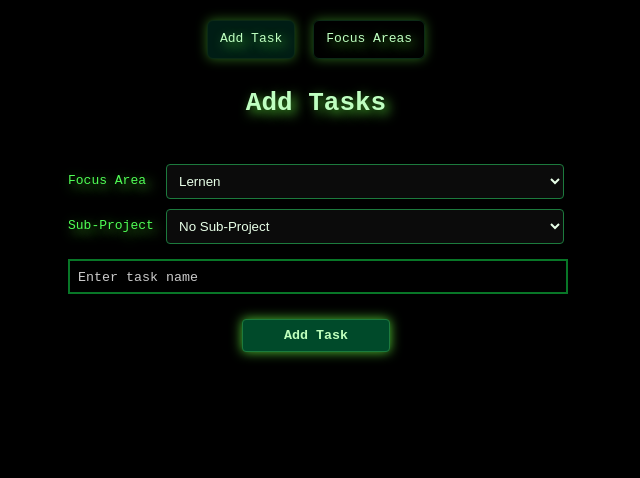
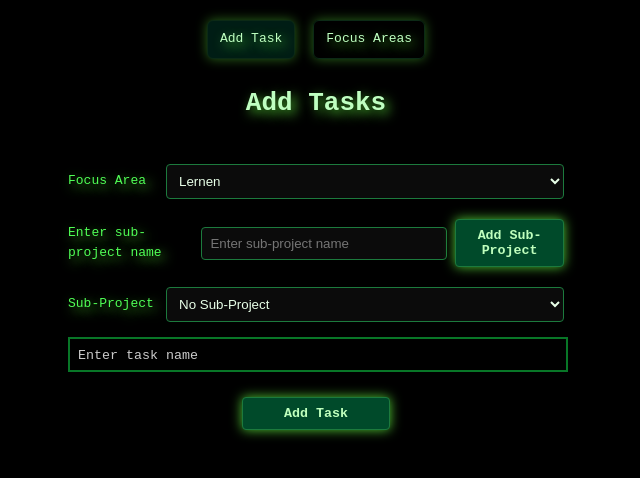
Before and after one commit to WilmerKopernikus/day-planner-matrix, an Angular app: page /daily-planner in a window 1280 px wide. Shown: the top 478 px of the page, without its empty margins (324-964 px from the left). Built offline with nearby package versions, Linux system fonts and the light colour scheme.

Commit message:
Update sub-project input handling

```diff
--- a/src/app/add-task/add-task.component.css
+++ b/src/app/add-task/add-task.component.css
@@ -42,3 +42,16 @@
 .add-task-form button:hover {
   background-color: #066338;
 }
+
+.sub-project-controls {
+  display: flex;
+  align-items: center;
+  gap: 8px;
+  width: 100%;
+}
+
+.warning {
+  color: #ffd166;
+  font-size: 0.9rem;
+  margin-left: 98px;
+}
--- a/src/app/add-task/add-task.component.html
+++ b/src/app/add-task/add-task.component.html
@@ -8,7 +8,27 @@
       }
     </select>
   </div>
-    <div class="focus-area-row">
+
+  <div class="focus-area-row">
+    <label for="subProjectNameInput">Enter sub-project name</label>
+    <div class="sub-project-controls">
+      <input
+        id="subProjectNameInput"
+        type="text"
+        [value]="newSubProjectName"
+        (input)="handleSubProjectNameChange($event)"
+        [disabled]="!selectedFocusArea"
+        placeholder="Enter sub-project name"
+      />
+      <button type="button" (click)="addSubProject()" [disabled]="!selectedFocusArea">Add Sub-Project</button>
+    </div>
+  </div>
+
+  @if (!selectedFocusArea) {
+  <div class="warning">First select a Project</div>
+  }
+
+  <div class="focus-area-row">
     <label for="subProjectSelect">Sub-Project</label>
     <select id="subProjectSelect" [value]="selectedSubProjectId ?? ''" (change)="handleSubProjectSelection($event)">
       <option value="">No Sub-Project</option>
@@ -17,6 +37,7 @@
       }
     </select>
   </div>
+
   <app-task-name-input [(taskName)]="newTaskName" />
 
   <button (click)="addTask()">Add Task</button>
--- a/src/app/add-task/add-task.component.ts
+++ b/src/app/add-task/add-task.component.ts
@@ -13,6 +13,7 @@ export class AddTaskComponent implements OnChanges {
   @Input() focusAreas: string[] = [];
   @Input() tasks: Task[] = [];
   newTaskName = '';
+  newSubProjectName = '';
   selectedFocusArea = '';
   selectedSubProjectId: number | null = null;
 
@@ -22,6 +23,10 @@ export class AddTaskComponent implements OnChanges {
     subProjectId?: number | null;
   }>();
   @Output() addFocusArea = new EventEmitter<string>();
+    @Output() addSubProjectEvent = new EventEmitter<{
+    name: string;
+    focusArea: string;
+  }>();
 
   ngOnChanges(changes: SimpleChanges) {
     if (changes['focusAreas'] && !this.selectedFocusArea && this.focusAreas.length) {
@@ -50,10 +55,31 @@ export class AddTaskComponent implements OnChanges {
     this.syncSubProjectSelection();
   }
 
+  addSubProject() {
+    const trimmedName = this.newSubProjectName.trim();
+
+    if (!this.selectedFocusArea || !trimmedName) {
+      return;
+    }
+
+    this.addSubProjectEvent.emit({
+      name: trimmedName,
+      focusArea: this.selectedFocusArea,
+    });
+
+    this.newSubProjectName = '';
+  }
+
+
   handleSubProjectSelection(event: Event) {
     const target = event.target as HTMLSelectElement;
     const value = target.value;
     this.selectedSubProjectId = value ? Number(value) : null;
+  }
+
+  handleSubProjectNameChange(event: Event) {
+    const target = event.target as HTMLInputElement;
+    this.newSubProjectName = target.value;
   }
 
   availableSubProjects(): Task[] {
@@ -61,7 +87,9 @@ export class AddTaskComponent implements OnChanges {
       return [];
     }
 
-    return this.tasks.filter((task) => task.focusArea === this.selectedFocusArea);
+    return this.tasks.filter(
+      (task) => task.focusArea === this.selectedFocusArea && task.isSubProject
+    );
   }
 
   private syncSubProjectSelection() {
--- a/src/app/day-planner/day-planner.component.html
+++ b/src/app/day-planner/day-planner.component.html
@@ -1,4 +1,9 @@
 <h1 class="page-title">Add Tasks</h1>
 <div class="planner-container">
-  <app-add-task [focusAreas]="focusAreas()" [tasks]="tasks()" (addTaskEvent)="handleNewTask($event)" />
+  <app-add-task
+    [focusAreas]="focusAreas()"
+    [tasks]="tasks()"
+    (addTaskEvent)="handleNewTask($event)"
+    (addSubProjectEvent)="handleNewSubProject($event)"
+  />
 </div>
--- a/src/app/day-planner/day-planner.component.ts
+++ b/src/app/day-planner/day-planner.component.ts
@@ -17,4 +17,8 @@ export class DayPlannerComponent {
   handleNewTask(taskData: { name: string; focusArea: string; subProjectId?: number | null }) {
     this.taskStore.addTask(taskData);
   }
+
+  handleNewSubProject(subProjectData: { name: string; focusArea: string }) {
+    this.taskStore.addSubProject(subProjectData);
+  }
 }
--- a/src/app/task-store.service.ts
+++ b/src/app/task-store.service.ts
@@ -85,6 +85,24 @@ export class TaskStoreService {
     }
   }
 
+    addSubProject(subProjectData: { name: string; focusArea: string }) {
+    const trimmedName = subProjectData.name.trim();
+
+    if (!trimmedName) {
+      return;
+    }
+
+    const newSubProject: Task = {
+      id: this.nextTaskId(),
+      focusArea: subProjectData.focusArea,
+      name: trimmedName,
+      isSubProject: true,
+    };
+
+    this.tasks.update((tasks) => [...tasks, newSubProject]);
+    this.addFocusArea(subProjectData.focusArea, false);
+    this.persistState();
+  }
 
   removeTask(taskId: number) {
     this.tasks.update((tasks) => {
```
